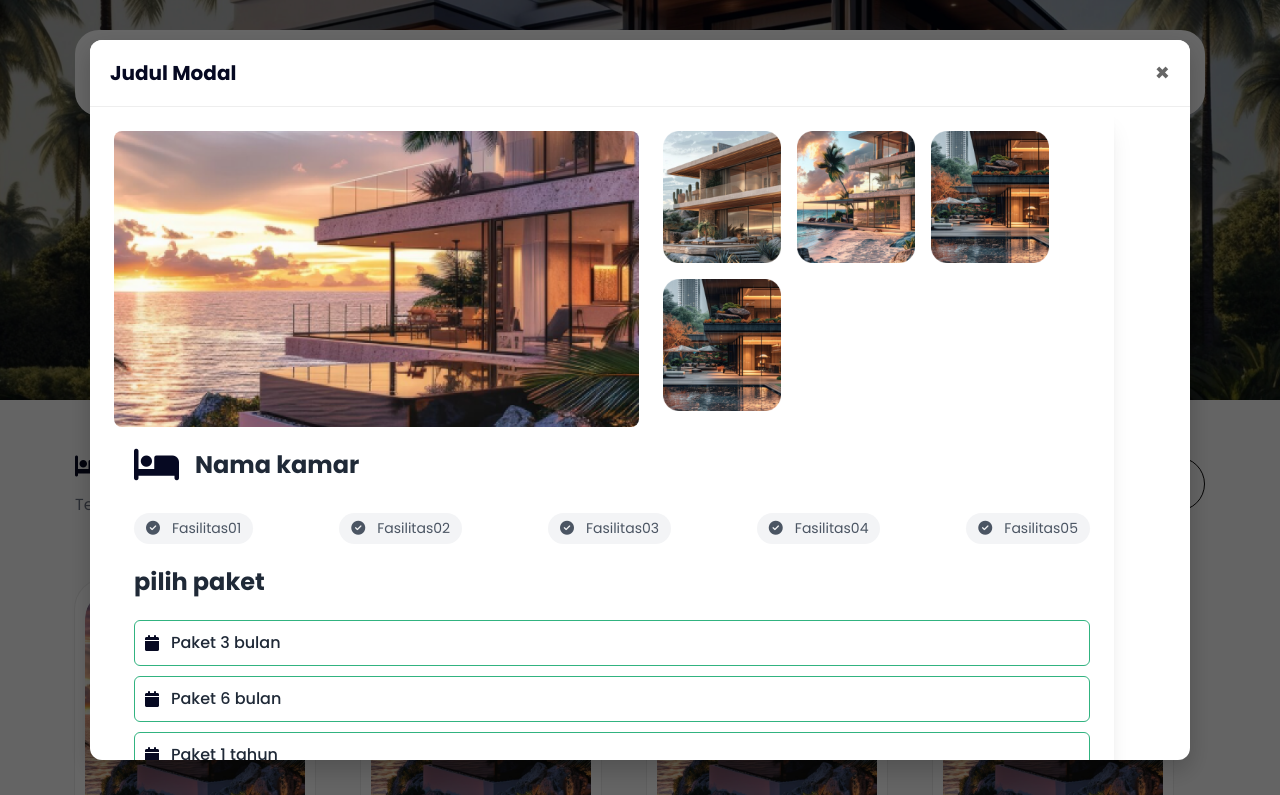
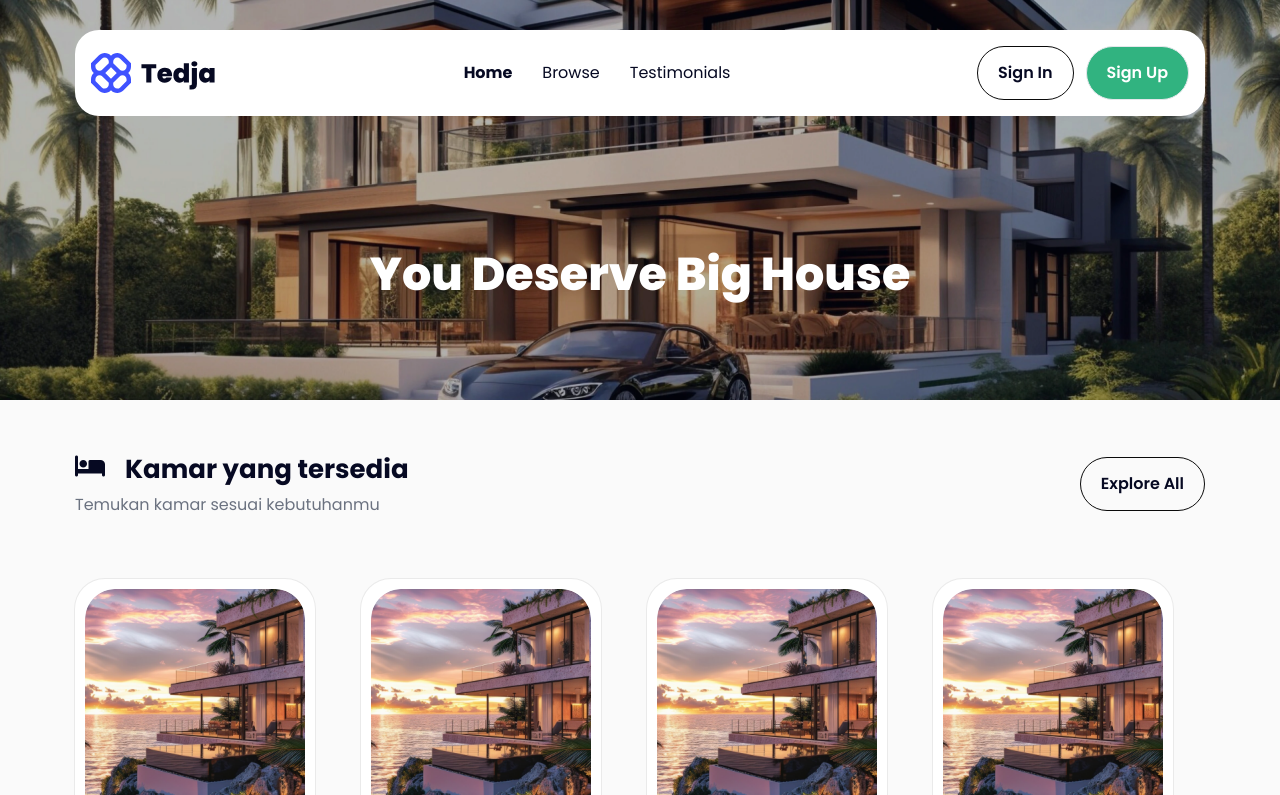
Before and after one commit to ridwanwiranata15/web-pemesanan-kamar-kost-kost-in-aja, a plain HTML site: page index.html in a window 1280 px wide. Shown: the top 795 px of the page. Drawn offline with nearby package versions, Linux system fonts and the light colour scheme.

Commit message:
hilangin show-modal

```diff
--- a/index.html
+++ b/index.html
@@ -491,7 +491,7 @@
         </a>
     </div>
 
-    <div id="myModal" class="modal-overlay show-modal">
+    <div id="myModal" class="modal-overlay hide-modal">
         <div class="modal-content">
             <div class="modal-header">
 
```
